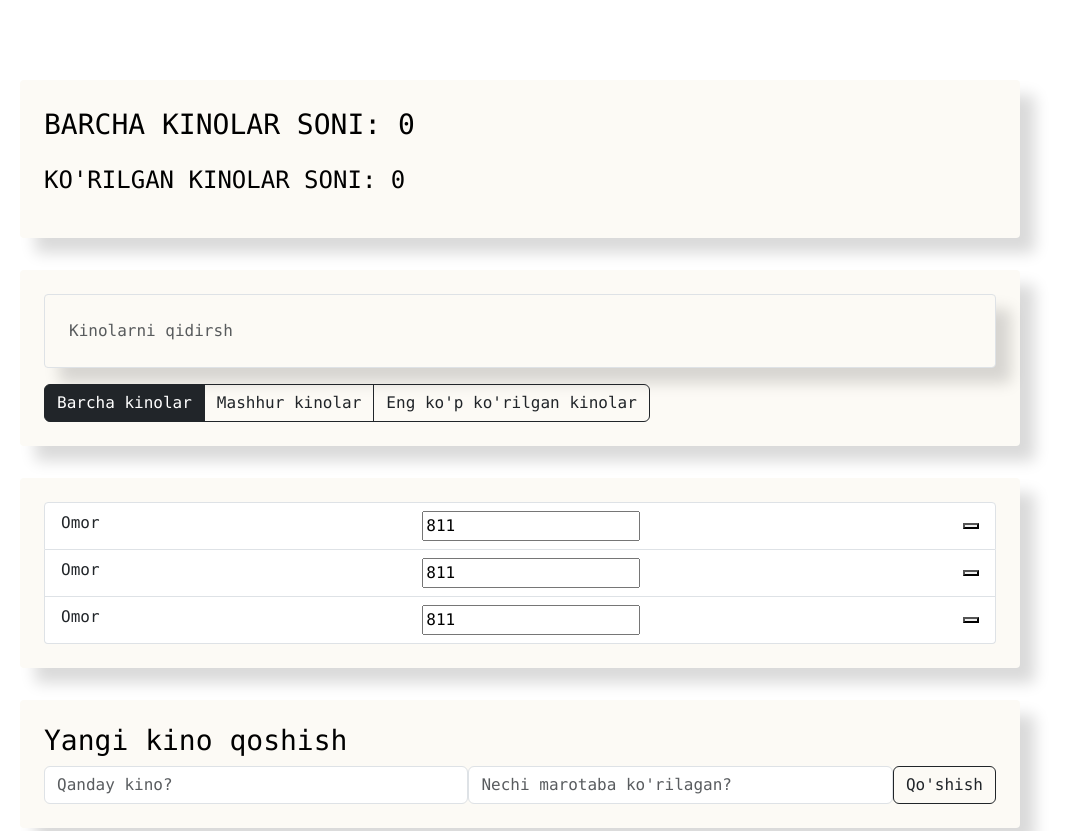
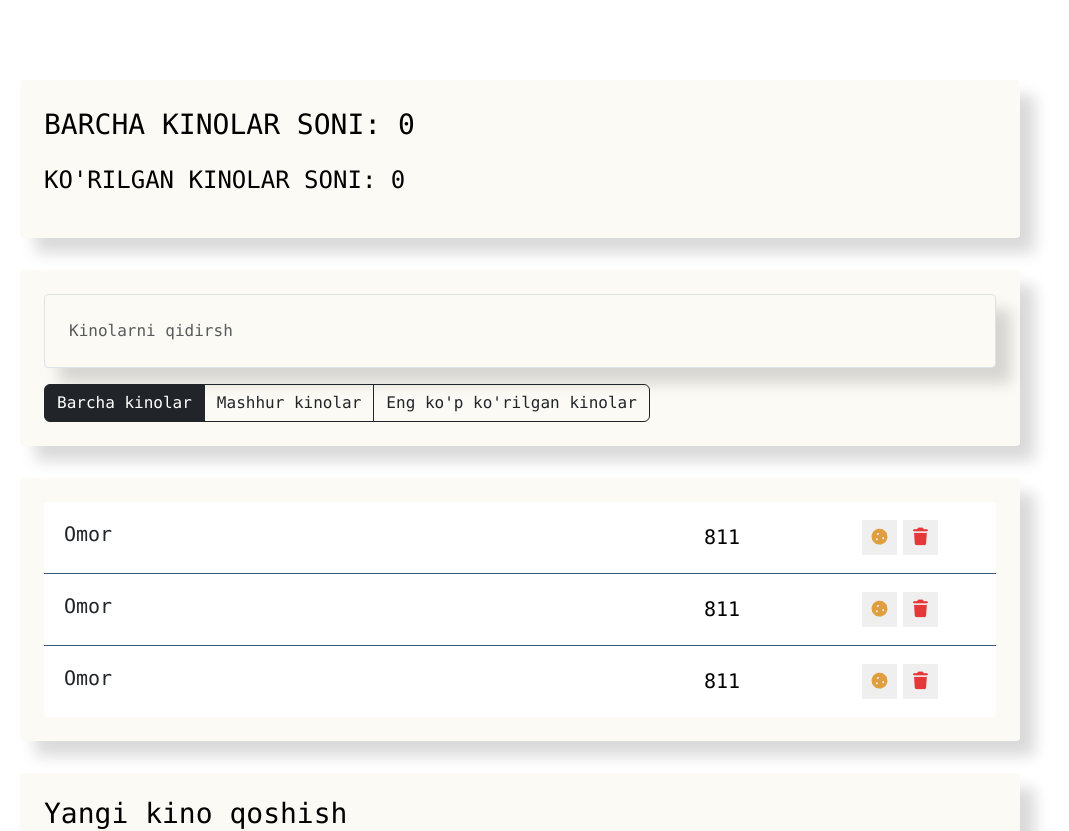
Before and after one commit to azizbekshayakubov/Vue.js-work, a Vue app: page / in a window 1280 px wide. Shown: the top 831 px of the page, without its empty margins (120-1189 px from the left). Built offline with nearby package versions, Linux system fonts and the light colour scheme.

Commit message:
added styles 2 hours

```diff
--- a/src/components/movie-list-item/MovieListItem.vue
+++ b/src/components/movie-list-item/MovieListItem.vue
@@ -4,12 +4,84 @@
     <input type="number" class="list-group-item-input" defaultValue="811" />
     <div class="d-flex justify-content-center align-items-center">
       <button type="button" class="btn-cookie btn-sm">
-        <i></i>
+        <i class="fas fa-cookie"></i>
       </button>
+
+      <button type="button" class="btn-trash btn-sm">
+        <i class="fas fa-trash"></i>
+      </button>
+
+      <i class="fas fa-star"></i>
     </div>
   </li>
 </template>
 <script>
   export default {};
 </script>
-<style></style>
+
+<style scoped>
+  .list-group-item {
+    border: none;
+    padding: 15px 20px;
+    border-bottom: 1px solid #3d5a80;
+  }
+
+  .list-group-item:last-child {
+    border-bottom: none;
+  }
+
+  .list-group-item span {
+    line-height: 35px;
+    font-size: 20px;
+    cursor: pointer;
+    width: 550px;
+  }
+
+  .list-group-item input {
+    line-height: 35px;
+    font-size: 20px;
+    text-align: center;
+    border: 0;
+    outline: none;
+  }
+
+  .list-group-item button {
+    width: 35px;
+    height: 35px;
+    margin: 3px;
+    font-size: 17px;
+    border: none;
+    cursor: pointer;
+  }
+
+  .list-group-item .btn-cookie {
+    color: #e09f3e;
+  }
+  .list-group-item .btn-trash {
+    color: #e5383b;
+  }
+
+  .list-group-item .fa-star {
+    width: 35px;
+    height: 35px;
+    text-align: center;
+    line-height: 35px;
+    font-size: 16px;
+    color: #ffd700;
+    transition: 0.3s all;
+    transform: translateX(30px);
+    opacity: 0;
+  }
+
+  .list-group-item.like .fa-star {
+    opacity: 1;
+    transform: translateX(0);
+  }
+
+  .list-group-item.favourite .list-group-item-label {
+    color: #e09f3e;
+  }
+  .list-group-item.favourite .list-group-item-input {
+    color: #e09f3e;
+  }
+</style>
```
